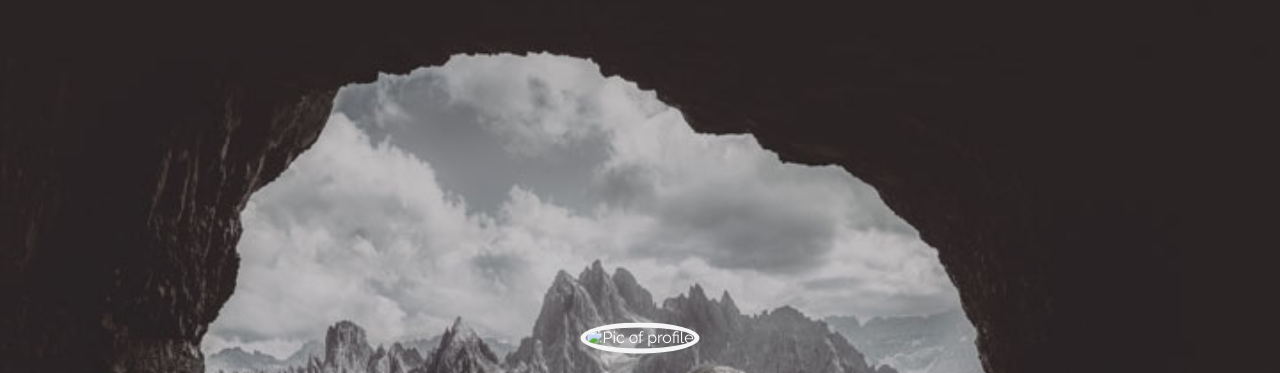
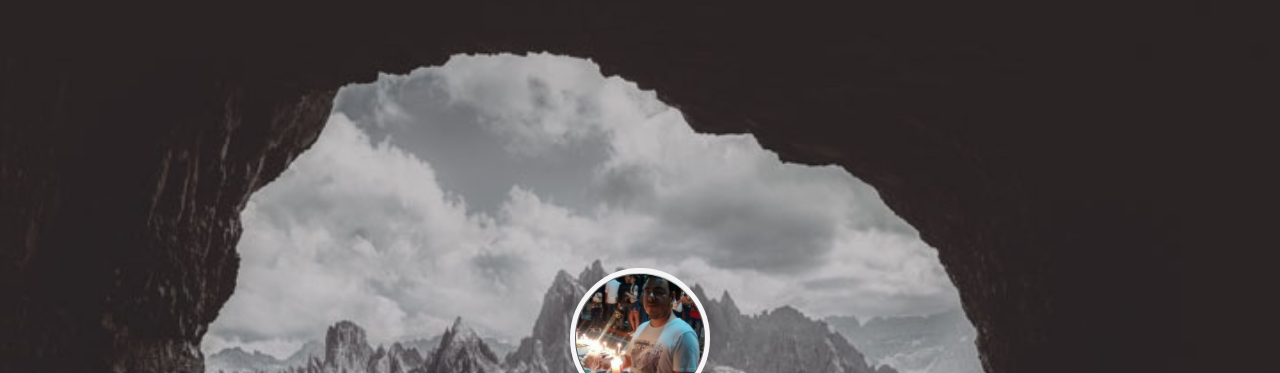
Before and after one commit to carlosp81/mir, a plain HTML site: page index.html in a window 1280 px wide. Shown: the top 373 px of the page. Drawn offline with Linux system fonts and the light colour scheme; files whose address does not match are found by name.

Commit message:
Update index.html

```diff
--- a/index.html
+++ b/index.html
@@ -10,7 +10,7 @@
   <body>
     <div id="hero">
       <div id="img-header">
-        <img src="src/img/me.jpg" alt="Pic of profile" />
+        <img src="me.jpg" alt="Pic of profile" />
         <h1>Carlos Arturo Pimentel</h1>
         <h4>Bucaramanga, SANTANDER</h4>
       </div>
```
